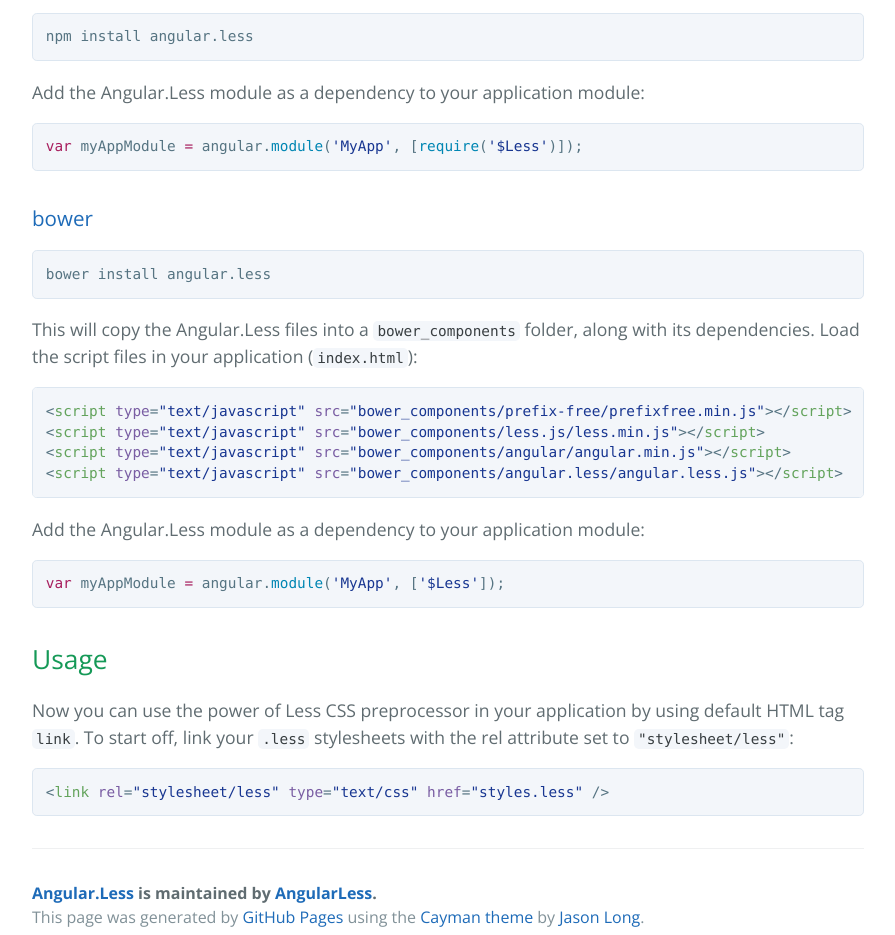
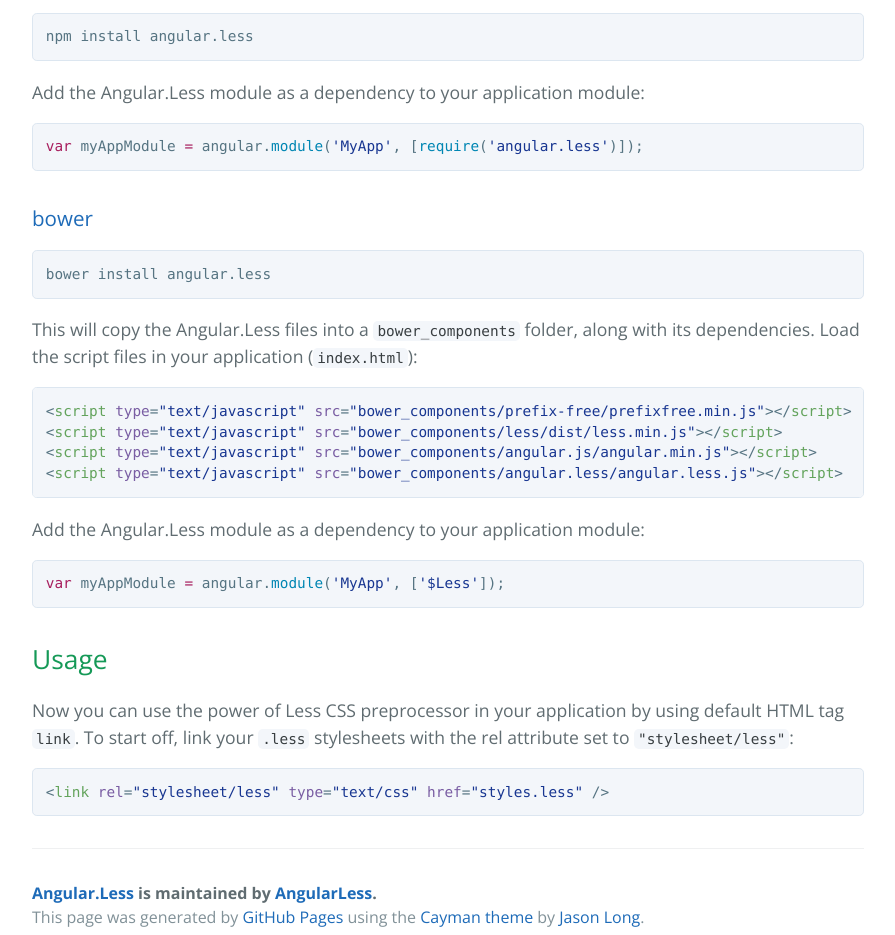
Before and after one commit to AngularLess/angular.less, a plain HTML site: page index.html in a window 1280 px wide. Shown: the part 860-1795 px from the top of the page, without its empty margins (192-1087 px from the left). Drawn offline with nearby package versions, Linux system fonts and the light colour scheme.

```diff
--- a/index.html
+++ b/index.html
@@ -50,7 +50,7 @@
 
 <p>Add the Angular.Less module as a dependency to your application module:</p>
 
-<div class="highlight highlight-javascript"><pre><span class="pl-k">var</span> myAppModule <span class="pl-k">=</span> angular.<span class="pl-c1">module</span>(<span class="pl-s"><span class="pl-pds">'</span>MyApp<span class="pl-pds">'</span></span>, [<span class="pl-c1">require</span>(<span class="pl-s"><span class="pl-pds">'</span>$Less<span class="pl-pds">'</span></span>)]);</pre></div>
+<div class="highlight highlight-javascript"><pre><span class="pl-k">var</span> myAppModule <span class="pl-k">=</span> angular.<span class="pl-c1">module</span>(<span class="pl-s"><span class="pl-pds">'</span>MyApp<span class="pl-pds">'</span></span>, [<span class="pl-c1">require</span>(<span class="pl-s"><span class="pl-pds">'</span>angular.less<span class="pl-pds">'</span></span>)]);</pre></div>
 
 <h3>
 <a id="bower" class="anchor" href="#bower" aria-hidden="true"><span class="octicon octicon-link"></span></a><a href="http://bower.io/">bower</a>
@@ -62,8 +62,8 @@
 along with its dependencies. Load the script files in your application (<code>index.html</code>):</p>
 
 <div class="highlight highlight-html"><pre>&lt;<span class="pl-ent">script</span> <span class="pl-e">type</span>=<span class="pl-s"><span class="pl-pds">"</span>text/javascript<span class="pl-pds">"</span></span> <span class="pl-e">src</span>=<span class="pl-s"><span class="pl-pds">"</span>bower_components/prefix-free/prefixfree.min.js<span class="pl-pds">"</span></span>&gt;&lt;/<span class="pl-ent">script</span>&gt;
-&lt;<span class="pl-ent">script</span> <span class="pl-e">type</span>=<span class="pl-s"><span class="pl-pds">"</span>text/javascript<span class="pl-pds">"</span></span> <span class="pl-e">src</span>=<span class="pl-s"><span class="pl-pds">"</span>bower_components/less.js/less.min.js<span class="pl-pds">"</span></span>&gt;&lt;/<span class="pl-ent">script</span>&gt;
-&lt;<span class="pl-ent">script</span> <span class="pl-e">type</span>=<span class="pl-s"><span class="pl-pds">"</span>text/javascript<span class="pl-pds">"</span></span> <span class="pl-e">src</span>=<span class="pl-s"><span class="pl-pds">"</span>bower_components/angular/angular.min.js<span class="pl-pds">"</span></span>&gt;&lt;/<span class="pl-ent">script</span>&gt;
+&lt;<span class="pl-ent">script</span> <span class="pl-e">type</span>=<span class="pl-s"><span class="pl-pds">"</span>text/javascript<span class="pl-pds">"</span></span> <span class="pl-e">src</span>=<span class="pl-s"><span class="pl-pds">"</span>bower_components/less/dist/less.min.js<span class="pl-pds">"</span></span>&gt;&lt;/<span class="pl-ent">script</span>&gt;
+&lt;<span class="pl-ent">script</span> <span class="pl-e">type</span>=<span class="pl-s"><span class="pl-pds">"</span>text/javascript<span class="pl-pds">"</span></span> <span class="pl-e">src</span>=<span class="pl-s"><span class="pl-pds">"</span>bower_components/angular.js/angular.min.js<span class="pl-pds">"</span></span>&gt;&lt;/<span class="pl-ent">script</span>&gt;
 &lt;<span class="pl-ent">script</span> <span class="pl-e">type</span>=<span class="pl-s"><span class="pl-pds">"</span>text/javascript<span class="pl-pds">"</span></span> <span class="pl-e">src</span>=<span class="pl-s"><span class="pl-pds">"</span>bower_components/angular.less/angular.less.js<span class="pl-pds">"</span></span>&gt;&lt;/<span class="pl-ent">script</span>&gt;</pre></div>
 
 <p>Add the Angular.Less module as a dependency to your application module:</p>
```
Also changed, not shown: params.json (+1 -1 lines).
